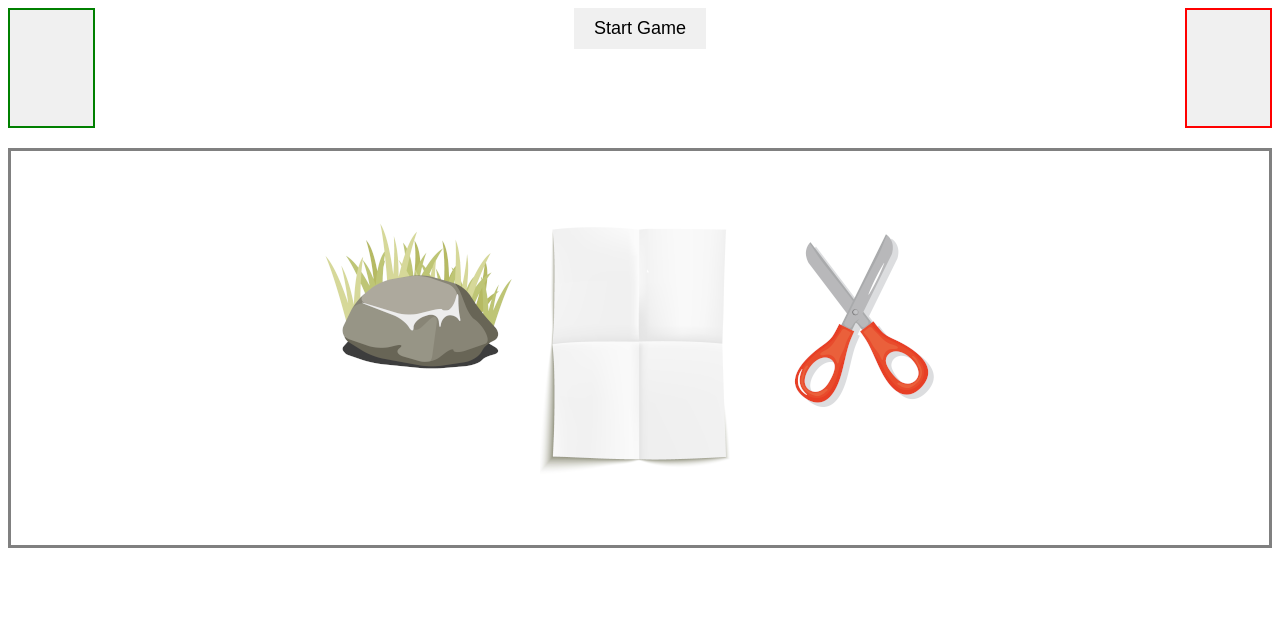
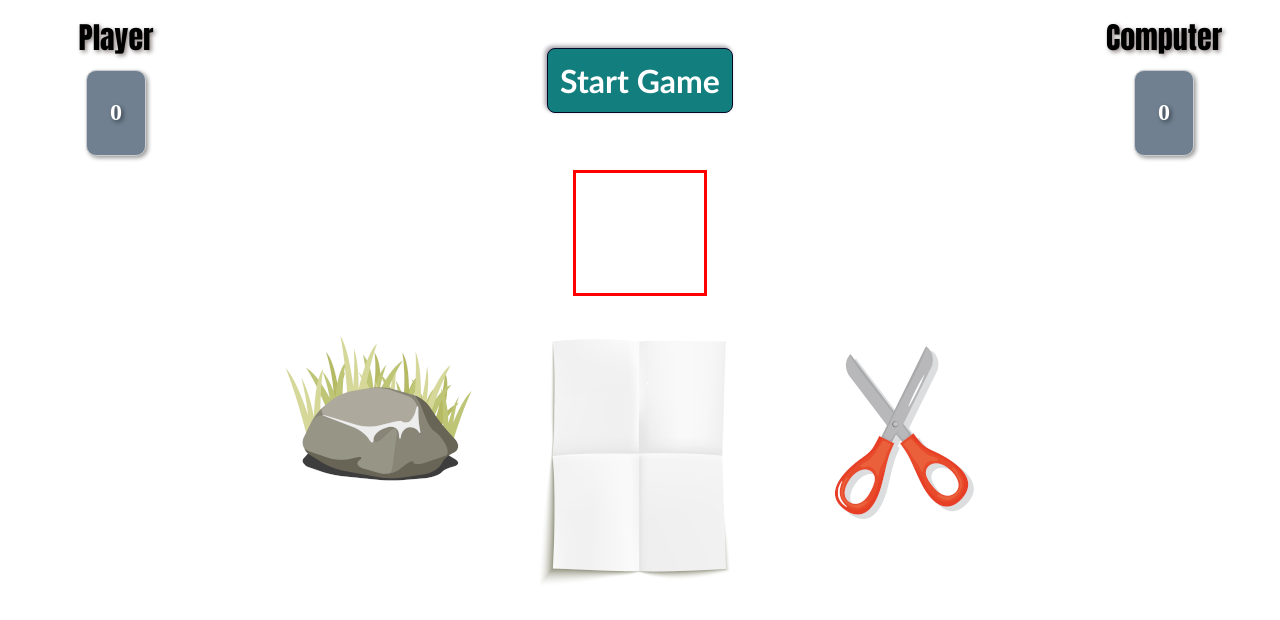
Before and after one commit to svenchan/rockPaperScissors, a plain HTML site: page index.html in a window 1280 px wide. Drawn offline with Linux system fonts and the light colour scheme.

Commit message:
Add styling to player score and btn hover effects

```diff
--- a/index.html
+++ b/index.html
@@ -11,36 +11,43 @@
 <body>
     <!--Score section-->
     <section class="score-section">
-        <div class="score" id="player-score"></div>
+        <div class="score-div">
+            <p class="score-txt">Player</p>
+                <div class="score">
+                    <div id="player-score">0</div>
+                </div>
+        </div>
+
+        <!--Start button-->
         <div class="start">
-            <button id="start-game-btn" onclick="game()">Start Game</button>
+            <button class="btn" id="start-game-btn" onclick="game()">Start Game</button>
         </div>
-        <div class="score" id="computer-score"></div>
+
+        <div class="score-div">
+            <p class="score-txt">Computer</p>
+                <div class="score">
+                    <div id="computer-score">0</div>
+                </div>
+        </div>
     </section>
 
     <!--Computer choice section-->
-   <!-- <section class="computer-selection">
-        <div id="rock-box">
-            <button id="rock-btn">Rock</button>
+    <section class="computer-selection">
+        <div id="computer-choice">
+            <img src="" class="choice-img">
         </div>
-        <div id="paper-box">
-            <button id="paper-btn">Paper</button>
-        </div>
-        <div id="scissors-box">
-            <button id="scissors-btn">Scissors</button>
-        </div>
-    </section>-->
+    </section>
 
     <!--Player button section-->
     <section class="button-section">
         <div id="rock-box">
-            <img src="images/rock1.png" class="player-buttons" id="rock-btn"/>
+            <img src="images/rock1.png" class="btn player-buttons" id="rock-btn"/>
         </div>
         <div id="paper-box">
-            <img src="images/paper1.png" class="player-buttons" id="paper-btn"/>
+            <img src="images/paper1.png" class="btn player-buttons" id="paper-btn"/>
         </div>
         <div id="scissors-box">
-            <img src="images/scissors.png" class="player-buttons" id="scissors-btn"/>
+            <img src="images/scissors.png" class="btn player-buttons" id="scissors-btn"/>
         </div>
     </section>
 
--- a/styles.css
+++ b/styles.css
@@ -1,34 +1,103 @@
-/* スコアセクション */
+/* scoresection */
+* {
+  padding: 0;
+  margin: 0;
+}
+
+div {
+  display: flex;
+  align-items: center;
+  justify-content: center;
+  flex-direction: column;
+}
+
+.score-div {
+  max-width: 15vw;
+  min-width: 15vw;
+}
+
 .score-section {
     display: flex;
     justify-content: space-between;
-    margin-bottom: 20px;
+    align-items: center;
+    padding: 20px;
     height: 15vh;
   }
 
+  .score-txt{
+    padding: 10px;
+    margin-left: 10px;
+    margin-right: 10px;
+    font-size: 30px;
+    font-family: Impact, Haettenschweiler, 'Arial Narrow Bold', sans-serif;
+    text-shadow: 2px 2px 4px rgba(37, 16, 16, 0.5);
+  }
 
   .score {
     padding: 10px;
-    font-size: 24px;
-    font-weight: bold;
-    background-color: #f0f0f0;
-    border: 2px solid red;
-    width: 5%;
-    min-height: 5%;
+    align-self: center;
+    border-radius: 10px;
+    font-weight: bolder;
+    background-color: slategrey;
+    display: flex;
+    justify-content: center;
+    align-items: center;
+    overflow: hidden;
+    flex-grow: 1;
+    max-height: 10vh;
+    max-width: 5vw;
+    border: 1px solid #ccc;
+    box-shadow: 2px 2px 4px rgba(0, 0, 0, 0.4), -2px -2px 4px rgba(255, 255, 255, 0.4);
   }
 
-  #player-score {
-    border: 2px solid green;
+  #player-score, #computer-score {
+    color: white;
+    text-shadow: 2px 2px 4px rgba(0, 0, 0, 0.5);
+    font-size: 24px;
+    min-width: 3vw;
+    min-height: 8vh;
   }
 
-  /* ボタンセクション */
-  .button-section, .computer-selection {
+  #start-game-btn {
+    background-color: #127e7e;
+    padding: 12px;
+    color: white;
+    border-radius: 8px;
+    border: 1px solid rgb(7, 7, 41);
+    box-shadow: -2px -2px 4px rgba(13, 6, 27, 0.4);
+    font-family: 'Trebuchet MS', 'Lucida Sans Unicode', 'Lucida Grande', 'Lucida Sans', Arial, sans-serif;
+    font-size: 32px;
+    font-weight: 600;
+    cursor: pointer;
+    transition: 0.3s;
+  }
+
+  #start-game-btn:hover{
+    background-color: #30c5c5;
+  }
+  /* Computer choice section */
+  .computer-selection{
+    display: flex;
+    align-items: center;
+    justify-content: center;
+    padding: 10px;
+  }
+
+  #computer-choice {
+    border: 3px solid red;
+    min-width: 10vw;
+    max-height: 15vh;
+    min-height: 15vh;
+    margin-top: 0;
+    margin-bottom: 0;
+  }
+
+  /* button section */
+  .button-section {
     display: flex;
     justify-content: center;
     gap: 20px;
-    border: 3px solid grey;
-    padding: 5%;
-
+    margin-top: 10px;
   }
 
   #rock-box,
@@ -37,21 +106,27 @@
     display: inline-block;
   }
 
-  button {
+  .player-buttons {
     padding: 10px 20px;
     font-size: 18px;
-    background-color: #f0f0f0;
+    background-color: white;
     border: none;
     cursor: pointer;
+    transition: 0.3s;
+    border-radius: 7%;
+  }
+
+  .btn:hover {
+    scale: 1.1;
+    box-shadow: 3px, 3px, 5px rgba(0, 0, 0, 0.4);
   }
 
   .button-clicked {
     border: 3px solid #008080;
-    scale: 1.1;
-
+    scale: 1.2;
   }
 
-  /* メッセージセクション */
+  /* message section */
   .message {
     text-align: center;
   }
@@ -80,4 +155,7 @@
     position: fixed;
     top: 5%;
     right: 5%;
+    background-color: black;
+    color: white;
+    font-size: 40px;
   }
```
Also changed, not shown: フォント/maginer-font/MaginerfreeRegular-ALodL.otf (added), フォント/maginer-font/info.txt (added), フォント/my-girl-is-retro-font/MyGirlIsRetro-0Grz.ttf (added), フォント/my-girl-is-retro-font/info.txt (added), フォント/my-girl-is-retro-font/misc/READ ME.txt (added), 3 other files.
